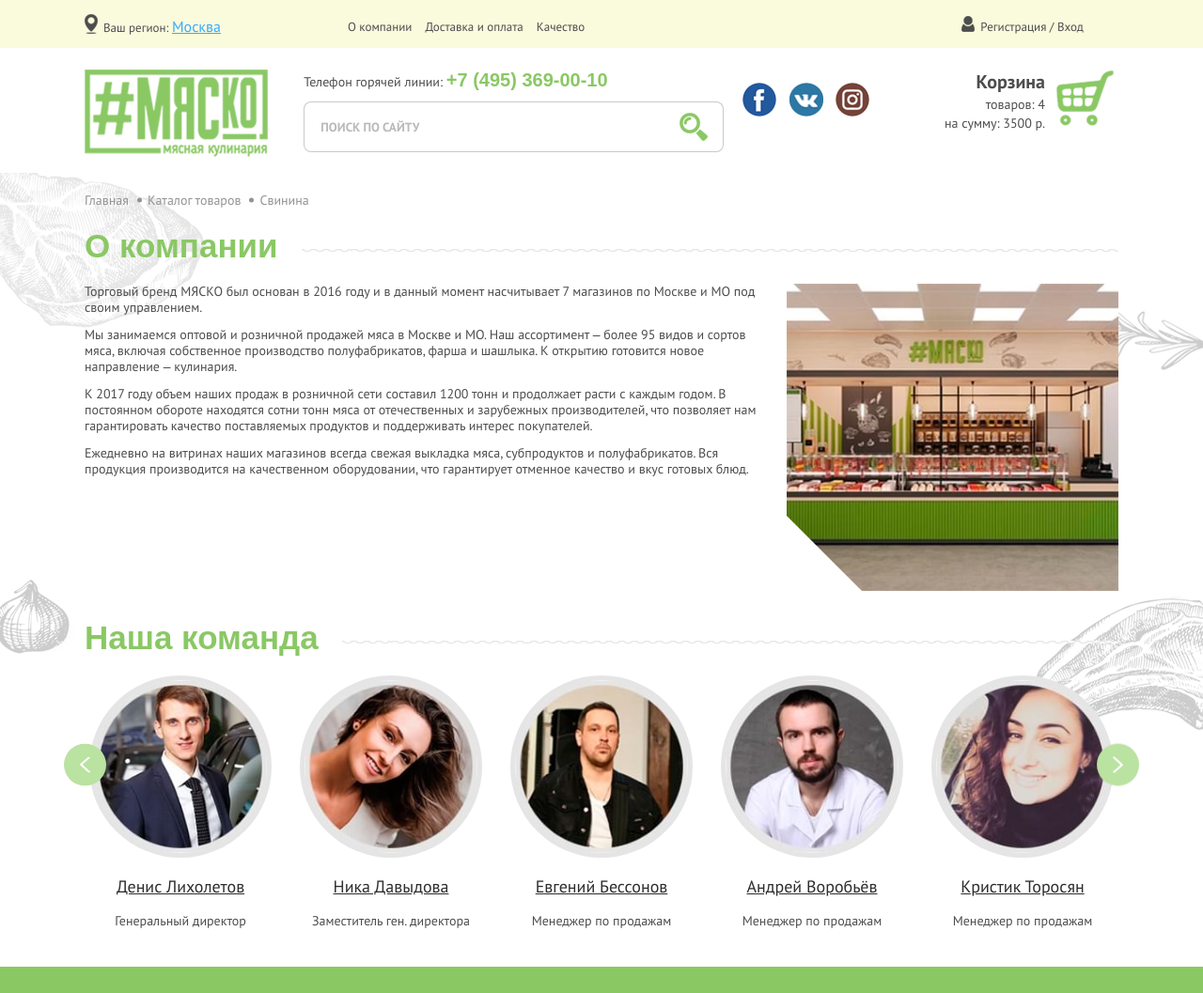
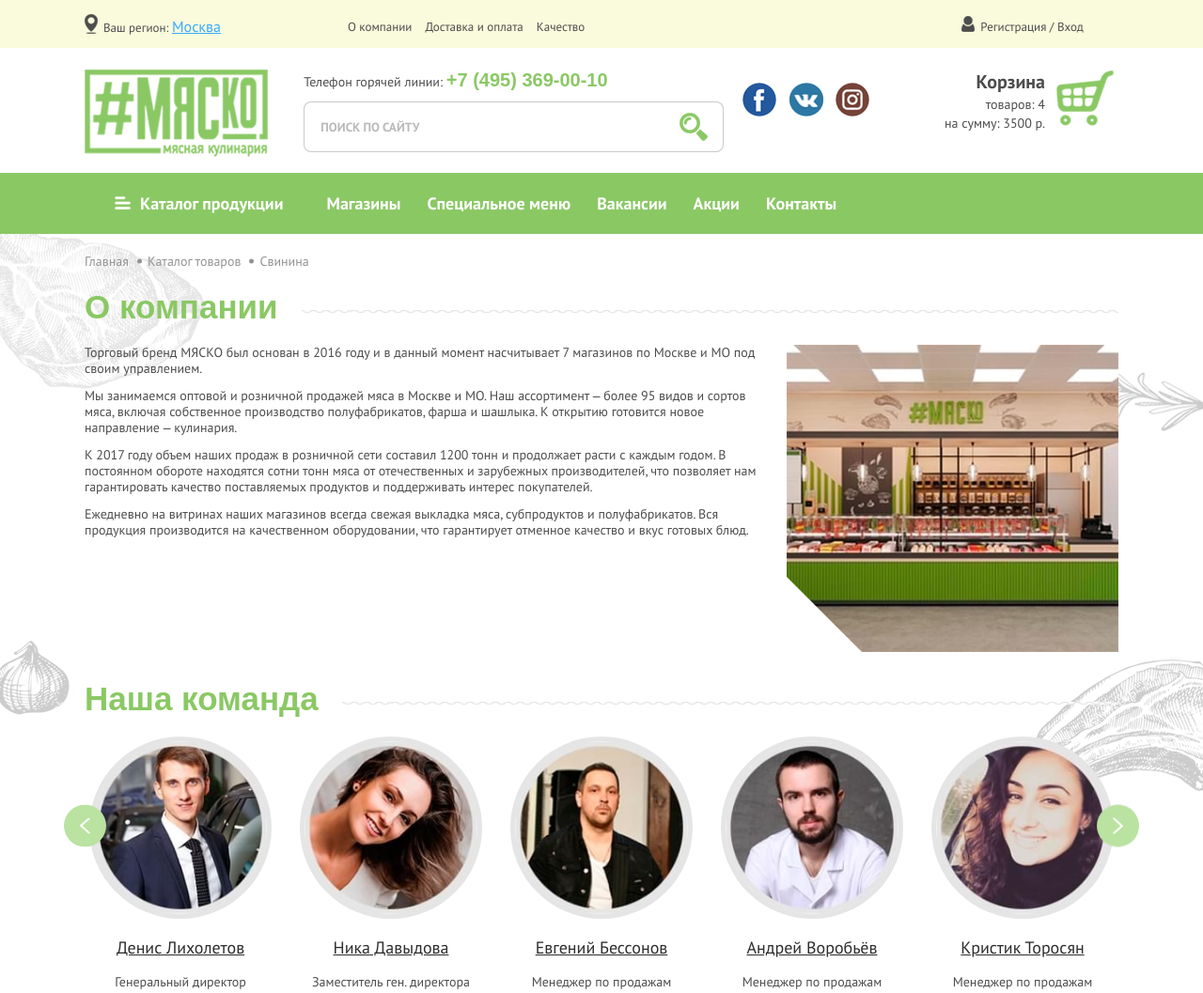
Before and after one commit to denis-snitko/meat, a website: page docs/about.html in a window 1280 px wide. Shown: the top 1057 px of the page at 94% size. Drawn offline with Linux system fonts and the light colour scheme; files whose address does not match are found by name; a web font is replaced by a local one.

Commit message:
Update response in shops.html

```diff
--- a/#src/modules/p-shops/_p-shops.scss
+++ b/#src/modules/p-shops/_p-shops.scss
@@ -8,6 +8,13 @@
     width: 100%;
     box-shadow: 0 0 6px rgba(0, 0, 0, 0.33);
     border-radius: 8px;
+
+    @include md-block() {
+      position: relative;
+      max-width: 450px;
+      margin: 0 auto;
+      margin-bottom: 30px;
+    }
 
     form {
       position: relative;
--- a/docs/about.html
+++ b/docs/about.html
@@ -87,6 +87,18 @@
   </div>
 </header>
 
+    <nav class="menu">
+  <div class="container">
+    <ul class="menu__list">
+      <li class="menu__item menu__item--catalog"><a href="">Каталог продукции</a></li>
+      <li class="menu__item"><a href="">Магазины</a></li>
+      <li class="menu__item"><a href="">Специальное меню</a></li>
+      <li class="menu__item"><a href="">Вакансии</a></li>
+      <li class="menu__item"><a href="">Акции</a></li>
+      <li class="menu__item"><a href="">Контакты</a></li>
+    </ul>
+  </div>
+</nav>
 
     <main class="main-content">
       <img class="main-content__bg-img main-content__bg-img--1" src="./img/bg-img-1.png" alt="">
```
Also changed, not shown: #src/about.html (+1 -1 lines), docs/css/main.css.
